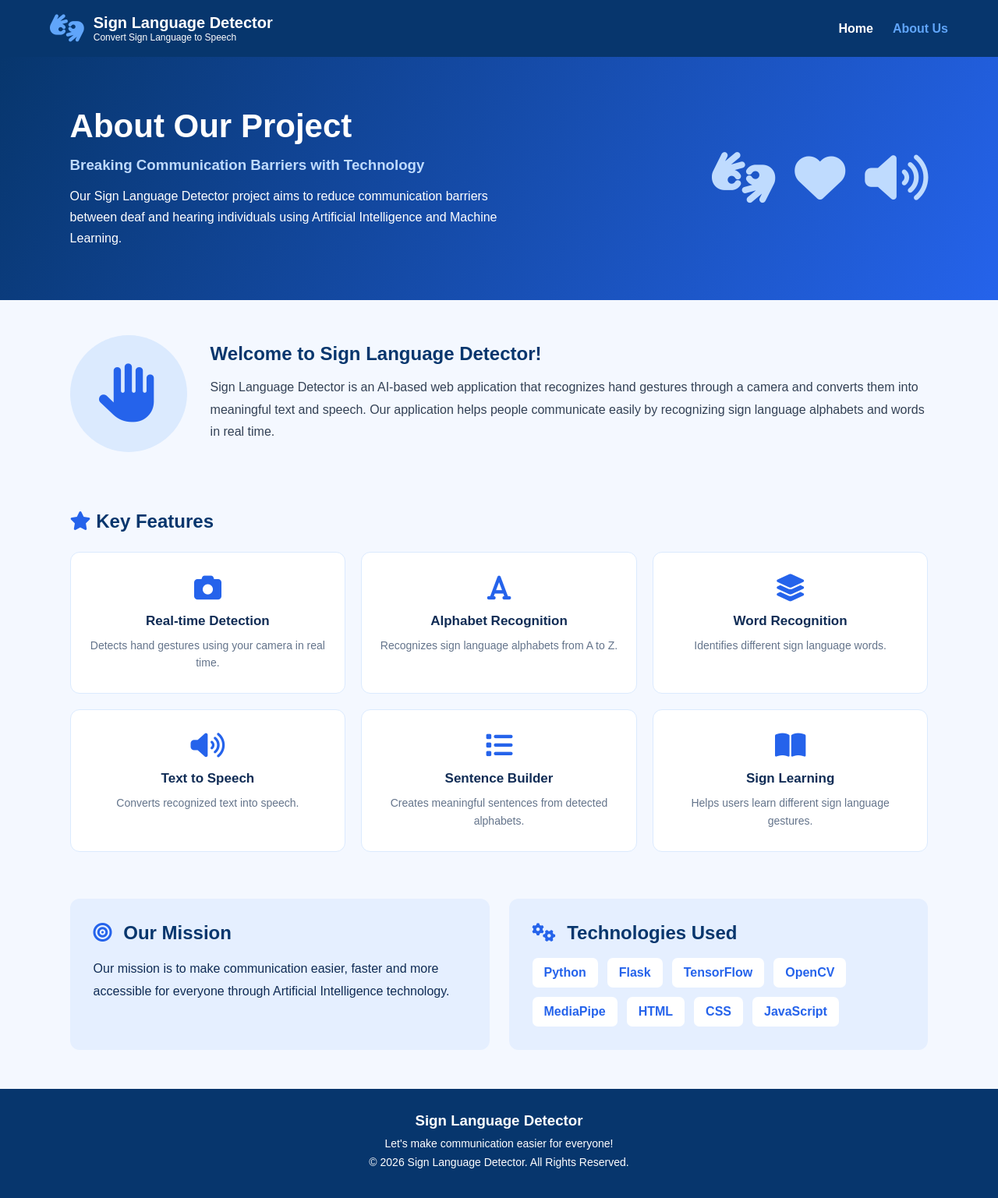
After one commit to sheshanthchinna-source/project, a Flask app: page /about in a window 1280 px wide. The commit adds this page. Shown: the whole page at 78% size. Run offline with Flask 3, Linux system fonts and the light colour scheme.

Commit message:
commited

```diff
--- a/app.py
+++ b/app.py
@@ -188,6 +188,10 @@ def asl_alphabet():
     return render_template("asl-alphabet.html")
 
 
+
+@app.route("/about")
+def about():
+    return render_template("about.html")
 @app.route("/predict", methods=["POST"])
 def predict():
     data = request.get_json(silent=True)
--- /dev/null
+++ b/static/about.css
@@ -0,0 +1,300 @@
+* {
+    margin: 0;
+    padding: 0;
+    box-sizing: border-box;
+}
+
+body {
+    font-family: Arial, sans-serif;
+    background: #f4f8ff;
+    color: #102c55;
+}
+
+/* Navbar */
+
+.navbar {
+    display: flex;
+    justify-content: space-between;
+    align-items: center;
+    padding: 18px 5%;
+    background: #07366d;
+    color: white;
+    flex-wrap: wrap;
+}
+
+.logo {
+    display: flex;
+    align-items: center;
+    gap: 12px;
+}
+
+.logo i {
+    font-size: 35px;
+    color: #60a5fa;
+}
+
+.logo h2 {
+    font-size: 20px;
+}
+
+.logo p {
+    font-size: 12px;
+}
+
+.nav-links {
+    display: flex;
+    gap: 25px;
+    flex-wrap: wrap;
+}
+
+.nav-links a {
+    color: white;
+    text-decoration: none;
+    font-weight: bold;
+    transition: 0.3s;
+}
+
+.nav-links a:hover,
+.nav-links .active {
+    color: #60a5fa;
+}
+
+
+/* Hero Section */
+
+.hero {
+    background: linear-gradient(120deg, #07366d, #2563eb);
+    color: white;
+    padding: 65px 7%;
+    display: flex;
+    justify-content: space-between;
+    align-items: center;
+    gap: 30px;
+}
+
+.hero h1 {
+    font-size: 42px;
+    margin-bottom: 15px;
+}
+
+.hero h3 {
+    margin-bottom: 15px;
+    color: #bfdbfe;
+}
+
+.hero p {
+    max-width: 600px;
+    line-height: 1.7;
+}
+
+.hero-icon {
+    display: flex;
+    align-items: center;
+    gap: 25px;
+    font-size: 65px;
+    color: #bfdbfe;
+}
+
+
+/* Introduction */
+
+.intro {
+    display: flex;
+    align-items: center;
+    gap: 30px;
+    padding: 45px 7%;
+}
+
+.intro-icon {
+    min-width: 150px;
+    height: 150px;
+    background: #dbeafe;
+    border-radius: 50%;
+    display: flex;
+    justify-content: center;
+    align-items: center;
+}
+
+.intro-icon i {
+    font-size: 75px;
+    color: #2563eb;
+}
+
+.intro-content h2 {
+    margin-bottom: 15px;
+    color: #07366d;
+}
+
+.intro-content p {
+    line-height: 1.8;
+    color: #334155;
+}
+
+
+/* Features */
+
+.features {
+    padding: 30px 7%;
+}
+
+.features h2 {
+    margin-bottom: 25px;
+    color: #07366d;
+}
+
+.features h2 i {
+    color: #2563eb;
+}
+
+.feature-container {
+    display: grid;
+    grid-template-columns: repeat(3, 1fr);
+    gap: 20px;
+}
+
+.feature-card {
+    background: white;
+    padding: 28px 20px;
+    text-align: center;
+    border-radius: 12px;
+    border: 1px solid #dbeafe;
+    transition: 0.3s;
+}
+
+.feature-card:hover {
+    transform: translateY(-7px);
+    box-shadow: 0 8px 20px #00000015;
+}
+
+.feature-card i {
+    font-size: 35px;
+    color: #2563eb;
+    margin-bottom: 15px;
+}
+
+.feature-card h3 {
+    margin-bottom: 10px;
+    font-size: 17px;
+}
+
+.feature-card p {
+    font-size: 14px;
+    line-height: 1.6;
+    color: #64748b;
+}
+
+
+/* Mission and Technologies */
+
+.bottom-section {
+    display: grid;
+    grid-template-columns: 1fr 1fr;
+    gap: 25px;
+    padding: 30px 7% 50px;
+}
+
+.info-card {
+    background: #e5efff;
+    padding: 30px;
+    border-radius: 12px;
+}
+
+.info-card h2 {
+    margin-bottom: 18px;
+    color: #07366d;
+}
+
+.info-card h2 i {
+    color: #2563eb;
+    margin-right: 8px;
+}
+
+.info-card p {
+    line-height: 1.8;
+}
+
+.tech-list {
+    display: flex;
+    flex-wrap: wrap;
+    gap: 12px;
+}
+
+.tech-list span {
+    background: white;
+    color: #2563eb;
+    padding: 10px 15px;
+    border-radius: 7px;
+    font-weight: bold;
+}
+
+
+/* Footer */
+
+footer {
+    background: #07366d;
+    color: white;
+    text-align: center;
+    padding: 30px 15px;
+}
+
+footer h3 {
+    margin-bottom: 10px;
+}
+
+footer p {
+    margin: 8px 0;
+    font-size: 14px;
+}
+
+
+/* Responsive Design */
+
+@media (max-width: 768px) {
+
+    .navbar {
+        flex-direction: column;
+        gap: 20px;
+    }
+
+    .nav-links {
+        justify-content: center;
+        gap: 15px;
+    }
+
+    .hero {
+        flex-direction: column;
+        text-align: center;
+    }
+
+    .hero h1 {
+        font-size: 32px;
+    }
+
+    .intro {
+        flex-direction: column;
+        text-align: center;
+    }
+
+    .feature-container {
+        grid-template-columns: repeat(2, 1fr);
+    }
+
+    .bottom-section {
+        grid-template-columns: 1fr;
+    }
+}
+
+@media (max-width: 480px) {
+
+    .feature-container {
+        grid-template-columns: 1fr;
+    }
+
+    .hero-icon {
+        font-size: 45px;
+    }
+
+    .nav-links {
+        font-size: 13px;
+    }
+}
--- /dev/null
+++ b/templates/about.html
@@ -0,0 +1,187 @@
+<!DOCTYPE html>
+<html lang="en">
+<head>
+    <meta charset="UTF-8">
+    <meta name="viewport" content="width=device-width, initial-scale=1.0">
+
+    <title>About Us | Sign Language Detector</title>
+
+    <link rel="stylesheet"
+          href="{{ url_for('static', filename='about.css') }}">
+
+    <link rel="stylesheet"
+          href="https://cdnjs.cloudflare.com/ajax/libs/font-awesome/6.5.0/css/all.min.css">
+</head>
+
+<body>
+
+<!-- Navigation -->
+<nav class="navbar">
+
+    <div class="logo">
+        <i class="fa-solid fa-hands-asl-interpreting"></i>
+
+        <div>
+            <h2>Sign Language Detector</h2>
+            <p>Convert Sign Language to Speech</p>
+        </div>
+    </div>
+
+    <div class="nav-links">
+        <a href="/">Home</a>
+        <a href="/about" class="active">About Us</a>
+    </div>
+
+</nav>
+
+
+<!-- Hero Section -->
+<section class="hero">
+
+    <div>
+        <h1>About Our Project</h1>
+
+        <h3>Breaking Communication Barriers with Technology</h3>
+
+        <p>
+            Our Sign Language Detector project aims to reduce
+            communication barriers between deaf and hearing
+            individuals using Artificial Intelligence and
+            Machine Learning.
+        </p>
+    </div>
+
+    <div class="hero-icon">
+        <i class="fa-solid fa-hands-asl-interpreting"></i>
+        <i class="fa-solid fa-heart"></i>
+        <i class="fa-solid fa-volume-high"></i>
+    </div>
+
+</section>
+
+
+<!-- Introduction -->
+<section class="intro">
+
+    <div class="intro-icon">
+        <i class="fa-solid fa-hand"></i>
+    </div>
+
+    <div class="intro-content">
+
+        <h2>Welcome to Sign Language Detector!</h2>
+
+        <p>
+            Sign Language Detector is an AI-based web application
+            that recognizes hand gestures through a camera and
+            converts them into meaningful text and speech.
+
+            Our application helps people communicate easily
+            by recognizing sign language alphabets and words
+            in real time.
+        </p>
+
+    </div>
+
+</section>
+
+
+<!-- Features -->
+<section class="features">
+
+    <h2><i class="fa-solid fa-star"></i> Key Features</h2>
+
+    <div class="feature-container">
+
+        <div class="feature-card">
+            <i class="fa-solid fa-camera"></i>
+            <h3>Real-time Detection</h3>
+            <p>Detects hand gestures using your camera in real time.</p>
+        </div>
+
+        <div class="feature-card">
+            <i class="fa-solid fa-font"></i>
+            <h3>Alphabet Recognition</h3>
+            <p>Recognizes sign language alphabets from A to Z.</p>
+        </div>
+
+        <div class="feature-card">
+            <i class="fa-solid fa-layer-group"></i>
+            <h3>Word Recognition</h3>
+            <p>Identifies different sign language words.</p>
+        </div>
+
+        <div class="feature-card">
+            <i class="fa-solid fa-volume-high"></i>
+            <h3>Text to Speech</h3>
+            <p>Converts recognized text into speech.</p>
+        </div>
+
+        <div class="feature-card">
+            <i class="fa-solid fa-list"></i>
+            <h3>Sentence Builder</h3>
+            <p>Creates meaningful sentences from detected alphabets.</p>
+        </div>
+
+        <div class="feature-card">
+            <i class="fa-solid fa-book-open"></i>
+            <h3>Sign Learning</h3>
+            <p>Helps users learn different sign language gestures.</p>
+        </div>
+
+    </div>
+
+</section>
+
+
+<!-- Mission and Technologies -->
+<section class="bottom-section">
+
+    <div class="info-card">
+
+        <h2><i class="fa-solid fa-bullseye"></i> Our Mission</h2>
+
+        <p>
+            Our mission is to make communication easier,
+            faster and more accessible for everyone through
+            Artificial Intelligence technology.
+        </p>
+
+    </div>
+
+
+    <div class="info-card">
+
+        <h2><i class="fa-solid fa-gears"></i> Technologies Used</h2>
+
+        <div class="tech-list">
+
+            <span>Python</span>
+            <span>Flask</span>
+            <span>TensorFlow</span>
+            <span>OpenCV</span>
+            <span>MediaPipe</span>
+            <span>HTML</span>
+            <span>CSS</span>
+            <span>JavaScript</span>
+
+        </div>
+
+    </div>
+
+</section>
+
+
+<!-- Footer -->
+<footer>
+
+    <h3>Sign Language Detector</h3>
+
+    <p>Let's make communication easier for everyone!</p>
+
+    <p>© 2026 Sign Language Detector. All Rights Reserved.</p>
+
+</footer>
+
+</body>
+</html>
```
Also changed, not shown: templates/index.html (+34 -6 lines), static/logo.jpg (added).
